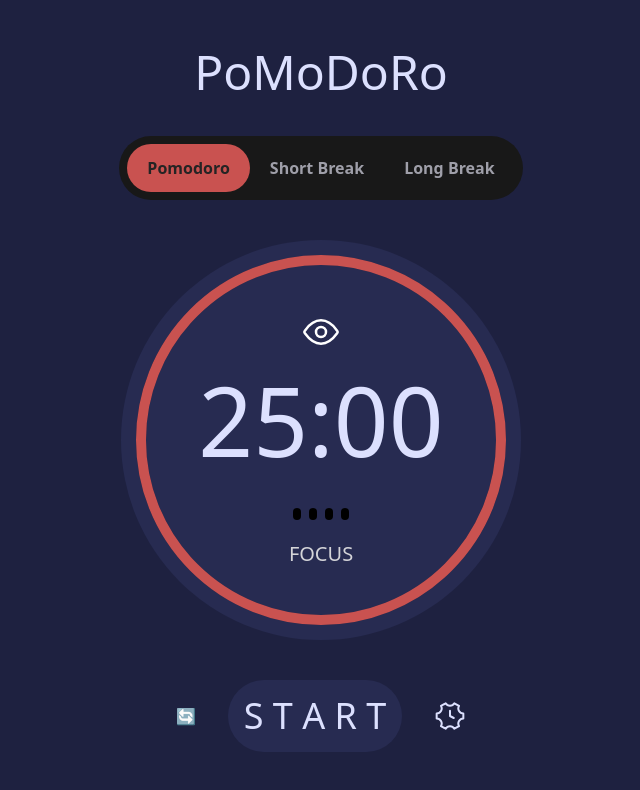
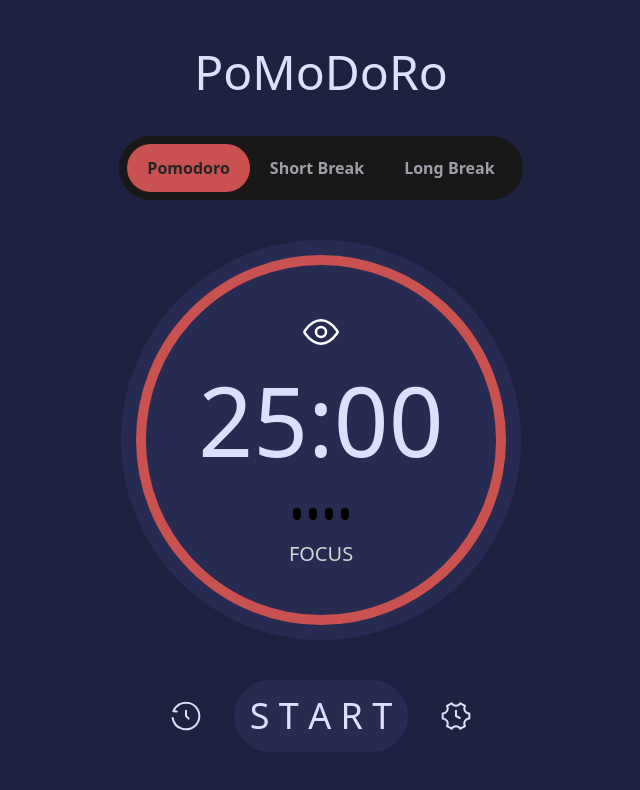
Before and after one commit to Rahulbabar222/Donezo-Frontend, a React (Vite) app: page /pomodoro in a window 1280 px wide. Shown: the top 790 px of the page, without its empty margins (319-959 px from the left). Built offline with nearby package versions, Linux system fonts and the light colour scheme; no server answers.

Commit message:
Pomodoro state Migration completed

```diff
--- a/src/components/Pomodoro/Pomodoro.jsx
+++ b/src/components/Pomodoro/Pomodoro.jsx
@@ -77,8 +77,11 @@ const Pomodoro = () => {
             </div>
 
             <div className="flex gap-8">
-                <button className="hover:scale-110" onClick={() => dispatch(reset())}>
-                    🔄
+                <button className="hover:scale-110" onClick={() =>  dispatch(reset())}>
+                    <svg xmlns="http://www.w3.org/2000/svg" viewBox="0 0 24 24" width="32" height="32" color="#dce0fe" fill="none">
+                        <path d="M5.04798 8.60657L2.53784 8.45376C4.33712 3.70477 9.503 0.999914 14.5396 2.34474C19.904 3.77711 23.0904 9.26107 21.6565 14.5935C20.2227 19.926 14.7116 23.0876 9.3472 21.6553C5.36419 20.5917 2.58192 17.2946 2 13.4844" stroke="currentColor" strokeWidth="1.5" strokeLinecap="round" strokeLinejoin="round" />
+                        <path d="M12 8V12L14 14" stroke="currentColor" strokeWidth="1.5" strokeLinecap="round" strokeLinejoin="round" />
+                    </svg>
                 </button>
                 <button className="text-[#dce0fe] text-4xl p-4 rounded-full bg-[#272b51] hover:border-1" onClick={() => dispatch(toggleRunning())}>
                     {isRunning ? "P A U S E" : "S T A R T"}
```
